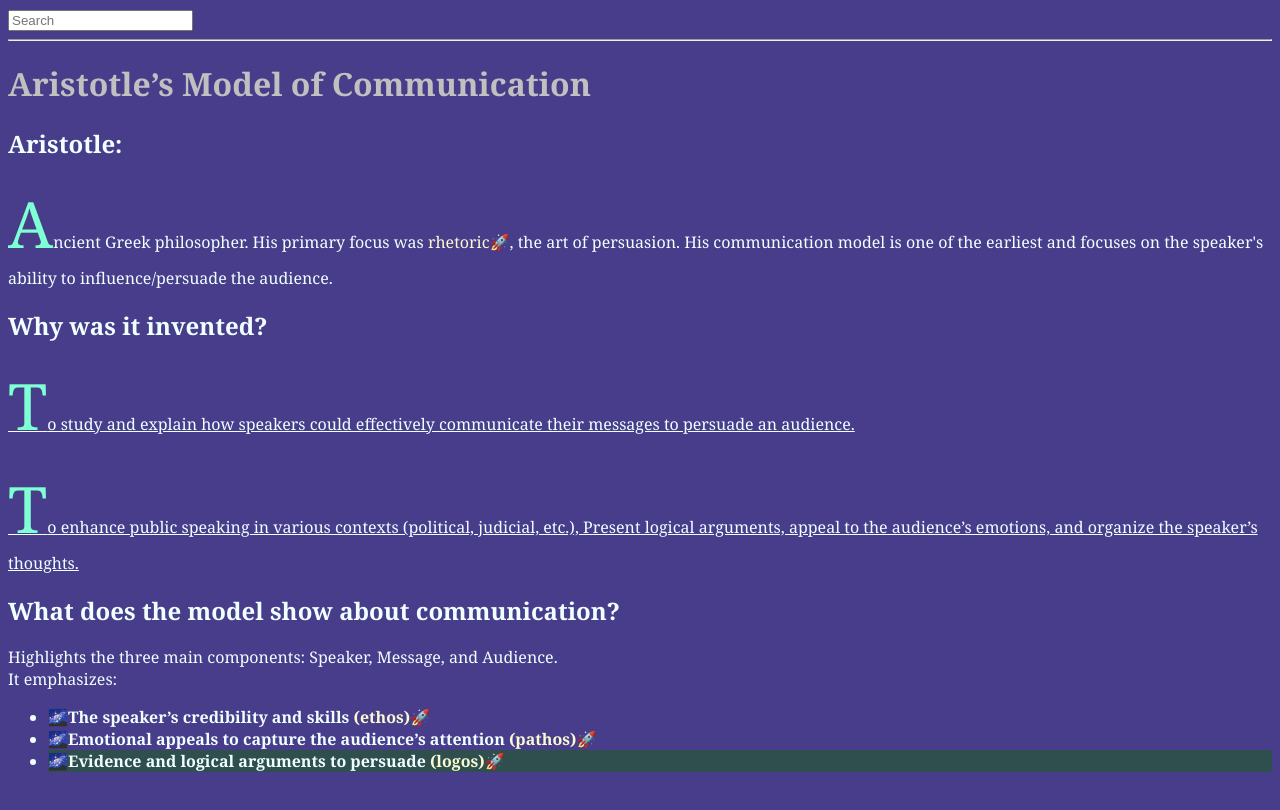
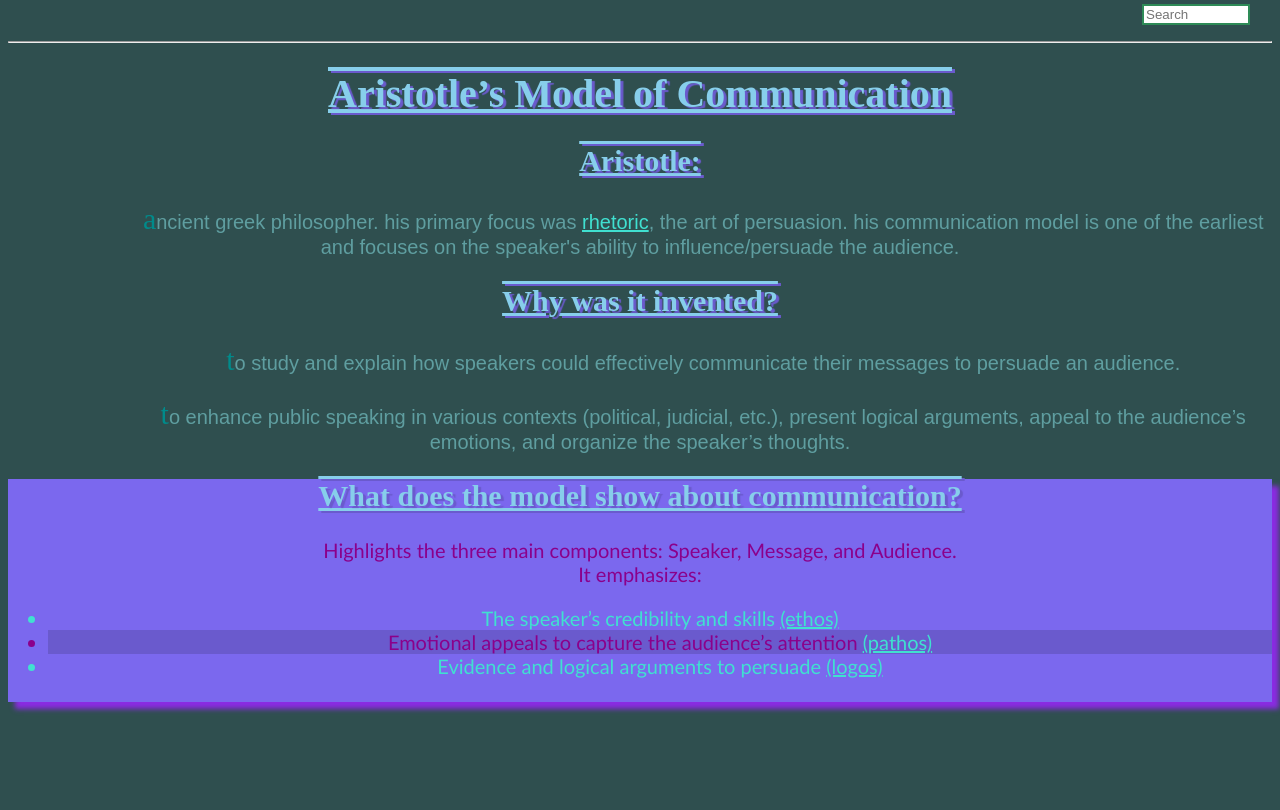
Before and after one commit to Chescat-F/Lesson-1-Activity-1, a plain HTML site: page CSSStylingProject.html in a window 1280 px wide. Drawn offline with Linux system fonts and the light colour scheme.

Commit message:
Add files via upload

```diff
--- a/style.css
+++ b/style.css
@@ -1,31 +1,48 @@
-body{
-    font-family:Cambria, Cochin, Georgia, Times, 'Times New Roman', serif;
-    background-color:darkslateblue;
-    color:azure;
+   html{
+                font-size:20px;
+                text-align:center;
+                background-color: darkslategray;
+                font-family: Arial, Helvetica, sans-serif;
+                color:cadetblue;
             }
-h1{color:silver;}
-a{color:lightgoldenrodyellow;
-text-decoration:none;}
+input[type="text"]{
+                position:absolute;
+                top:4px;
+                right:30px;
+                width:100px;
+                border:2px solid seagreen;}
 
-a:hover{color:lightseagreen;}
-ul>li{font-weight:bold;}
-h1+p{background-color:purple;
-padding:15px;
-border-radius:10px;
+         h1,h2{
+                color:skyblue;
+                font-family:'Times New Roman', Times, serif;
+                text-decoration: overline underline;
+                text-shadow: 3px 2px 1px slateblue;
+            }
+            p{
+                text-indent: 10%;
+                text-transform:lowercase;
             }
 
-ul li:hover{color:lightpink;}
-ul li:nth-child(3){
-    background-color:darkslategray;
+            p::first-letter{
+                font-size: 150%;
+                font-family: 'Times New Roman', Times, serif;
+                color:darkcyan;
             }
-p:not(:first-of-type){
-    text-decoration:underline;
+            #lastpara{
+                background-color:mediumslateblue;
+                color:darkmagenta;
+                font-family: 'Trebuchet MS', 'Lucida Sans Unicode', 'Lucida Grande', 'Lucida Sans', Arial, sans-serif;
+                box-shadow: 7px 7px 5px blueviolet;
             }
-ul li::before{
-    content:"🌌";
+            ul>li{
+    color:turquoise;
             }
-a::after{content:"🚀";}
-p::first-letter{
-    font-size:400%;
-    color:aquamarine;
+
+            li:nth-child(2){
+                color:darkmagenta;
+                background-color:slateblue;
             }
+a{color:turquoise;}
+    a:hover{
+        color:seashell;
+    }
```
Lines whose indentation alone changed are shown as unchanged.
